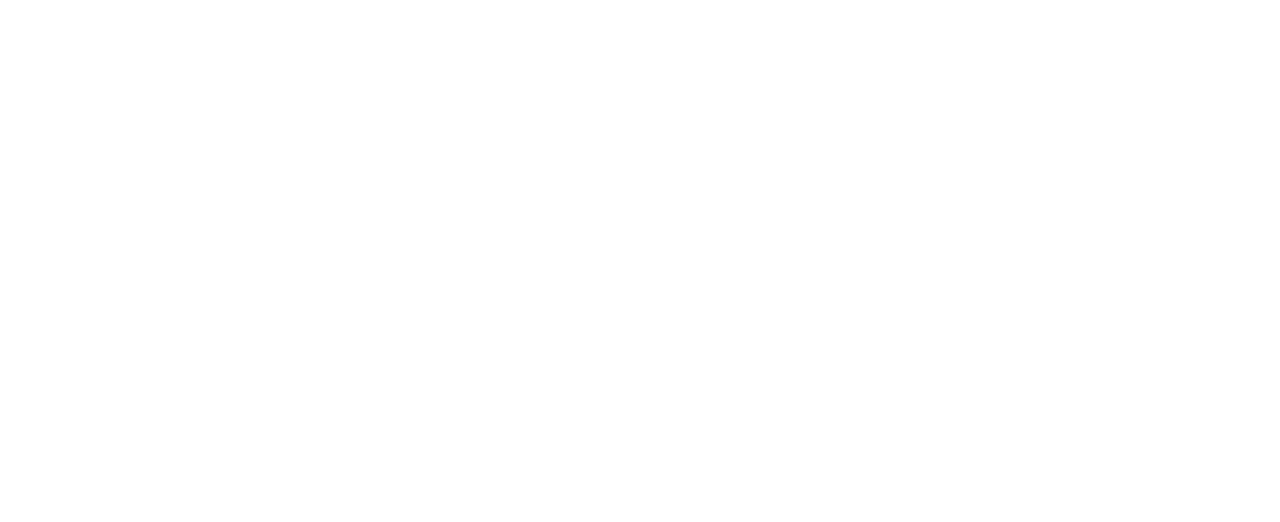
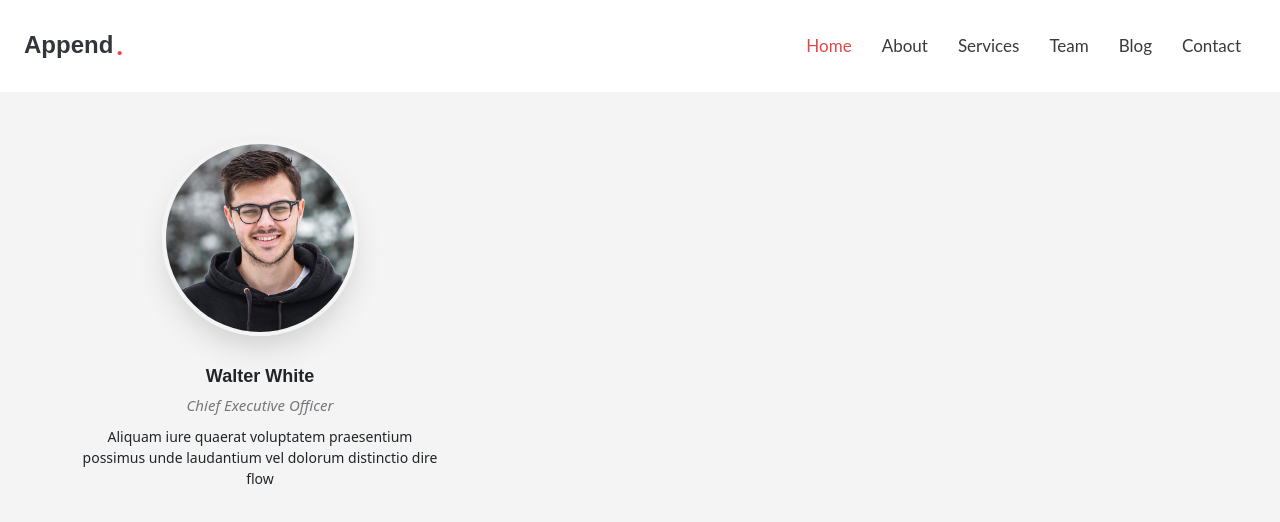
Before and after one commit to javadhaditaghi/react-daily-exercises-3rd-proj, a React (Vite) app: page /team/1 in a window 1280 px wide. Before the commit this address had no page. Shown: the top 522 px of the page. Built offline with nearby package versions, Linux system fonts and the light colour scheme.

Commit message:
Add the routes for each member in team using params

```diff
--- a/src/App.jsx
+++ b/src/App.jsx
@@ -12,6 +12,7 @@
 import { useEffect } from "react";
 import SingleBlog from './assets/Blog/SingleBlog';
 import SingleService from './assets/Services/SingleService';
+import TeamMember from './assets/Team/TeamMember';
 
 
 function App() {
@@ -32,8 +33,11 @@
           <Route path='services/:ServiceId' element={<SingleService />} />
 
           <Route path='team' element={<Team />} />
+          <Route path='team/:TeamId' element={<TeamMember />} />
+
           <Route path='blog' element={<Blog />} />
           <Route path='Blog/:BlogId' element={<SingleBlog />} />
+
           <Route path='contact' element={<Contact />} />
 
         </Route>
--- a/src/assets/Team/Team.jsx
+++ b/src/assets/Team/Team.jsx
@@ -1,6 +1,7 @@
 import "./Team.css";
 import jsonData from "./Team.json"
 import { Col, Row, Container, } from "react-bootstrap";
+import { Link } from "react-router-dom";
 
 const Team = () => {
     return (
@@ -28,7 +29,7 @@
                                 </div>
                             </div>
                             <div className="member-info text-center">
-                                <h4>{member.name}</h4>
+                                <Link to={`/Team/${member.id}`} className="h5" >{member.name}</Link>
                                 <span>{member.position}</span>
                                 <p>{member.description}</p>
                             </div>
--- /dev/null
+++ b/src/assets/Team/TeamMember.jsx
@@ -0,0 +1,49 @@
+import "./Team.css";
+import jsonData from "./Team.json";
+import { Col, Row, Container, } from "react-bootstrap";
+import { useParams } from "react-router-dom";
+
+
+const TeamMember = () => {
+    const params = useParams();
+    // console.log(memberID)
+
+    const getMember = () => {
+        const memberID = parseInt(params.TeamId);
+        return jsonData.find(member => member.id == memberID)
+    };
+
+    const eachMember = getMember();
+
+    return (
+
+        <section id="team" className="team" >
+            <Container>
+                <Row className="gy-5">
+                    <Col lg={4} md={6} className="member" data-aos="fade-up" data-aos-delay="100" key={eachMember.id}>
+                        <div className="member-img">
+                            <img src={eachMember.imageSrc} className="img-fluid" alt="" />
+                            <div className="social">
+                                <a href="#"><i className="bi bi-twitter"></i></a>
+                                <a href="#"><i className="bi bi-facebook"></i></a>
+                                <a href="#"><i className="bi bi-instagram"></i></a>
+                                <a href="#"><i className="bi bi-linkedin"></i></a>
+                            </div>
+                        </div>
+                        <div className="member-info text-center">
+                            <h4>{eachMember.name}</h4>
+                            <span>{eachMember.position}</span>
+                            <p>{eachMember.description}</p>
+                        </div>
+                    </Col>
+
+                </Row>
+            </Container>
+
+        </section >
+
+
+    )
+}
+
+export default TeamMember;
```
